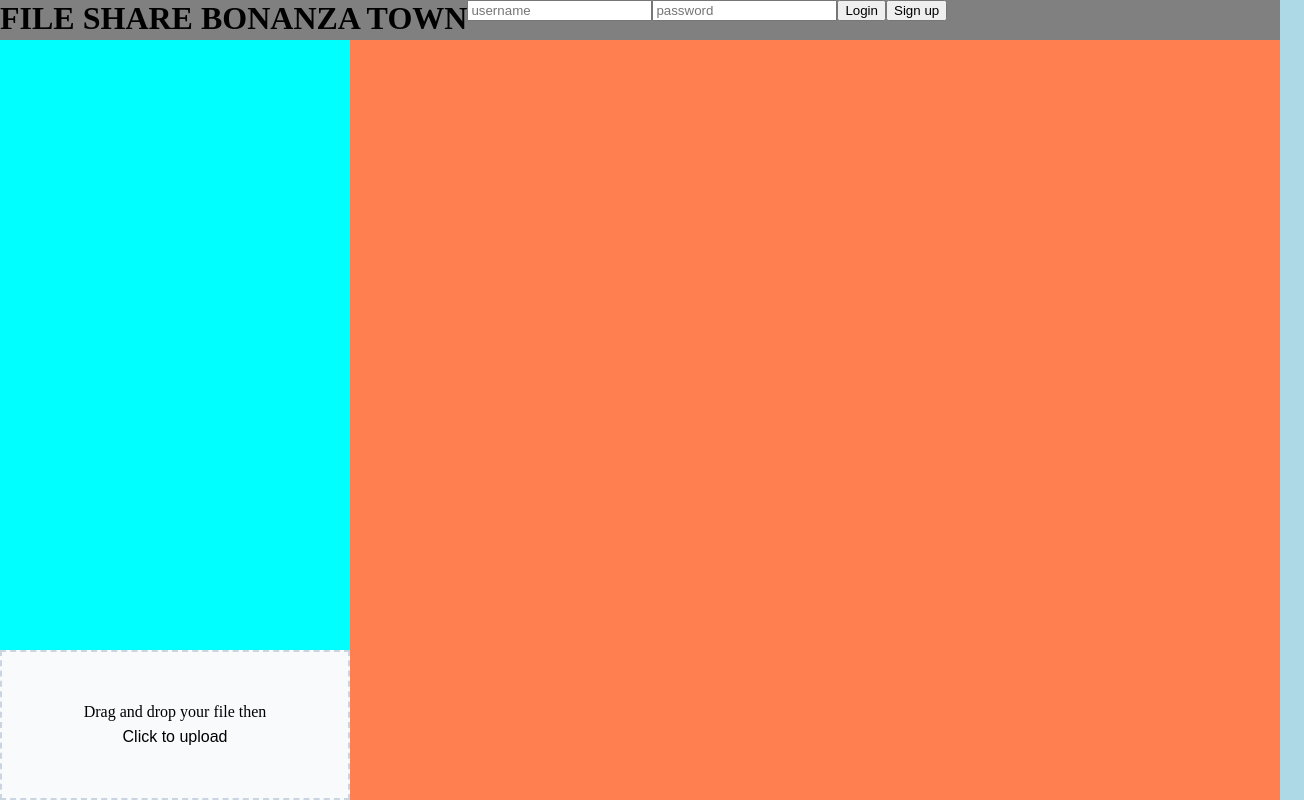
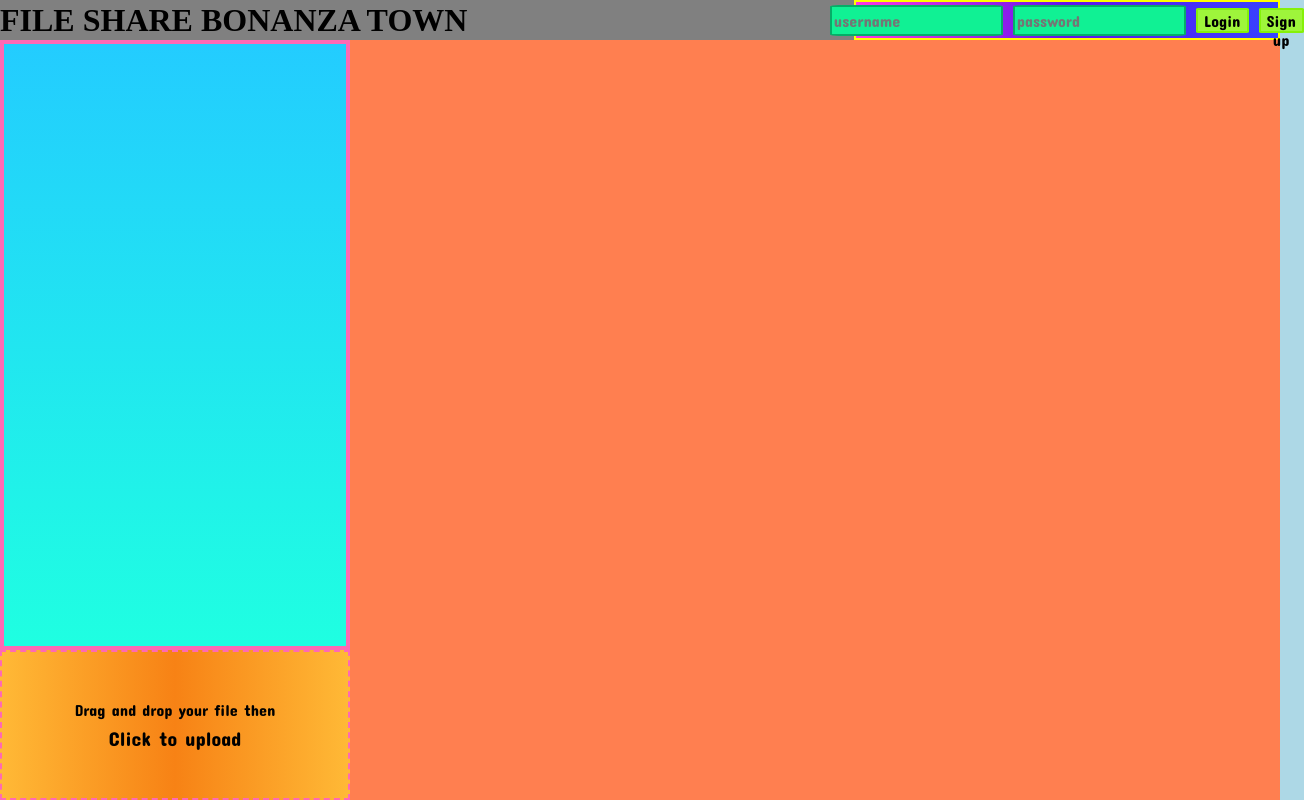
Before and after one commit to Ronagens/bonanza-town, a React app: page / in a window 1280 px wide. Shown: the whole page, 1304 px wide, since content can reach past the window. Built offline with nearby package versions, Linux system fonts and the light colour scheme; no server answers.

Commit message:
Added a bunch of styling

```diff
--- a/client/components/DragDropFile.jsx
+++ b/client/components/DragDropFile.jsx
@@ -62,7 +62,7 @@ const DragDropFile = (props) => {
       <input type="file" id="input-file-upload" multiple={true} onChange={handleChange} />
       <label id="label-file-upload" htmlFor="input-file-upload" className={dragActive ? "drag-active" : "" }>
         <div>
-          <p>Drag and drop your file then</p>
+          <p className="text-groovy">Drag and drop your file then</p>
           <button className="upload-button" onClick={uploadFile}>Click to upload</button>
         </div>
       </label>
--- a/client/components/HeaderNavBar.jsx
+++ b/client/components/HeaderNavBar.jsx
@@ -2,8 +2,22 @@ import React, { useEffect, useState } from 'react';
 
 
 const HeaderNavBar = (props) => {
+  const { user } = props;
 
-
+  if (user) {
+    return (
+      <div className="header-nav-bar">
+        <header>
+          <h1>FILE SHARE BONANZA TOWN</h1>
+        </header>
+        <div className="user-info">
+          <p className="text-groovy" id="username-text">Welcome to the disco, {user.username}</p>
+          <button className="input-button" onClick={(e) => { props.logoutUser(e) }}>Logout</button>
+        </div>
+      </div>
+    )
+  }
+  else {
     return(
       <div className='header-nav-bar'>
         <header>
@@ -11,14 +25,16 @@ const HeaderNavBar = (props) => {
         </header>
         <div className='user-info'>
           <form id="login-form" onSubmit={(e) => { e.preventDefault() }}>
-          <input type="text" id="input-username" placeholder="username" onChange={(e) => props.updateUserInfo(e)} />
-          <input type="text" id="input-password" placeholder="password" onChange={(e) => props.updateUserInfo(e)} />
-          <button onClick={(e) => { props.loginUser(e) }}>Login</button>
-          <button onClick={(e) => { props.createUser(e) }}>Sign up</button>
+            <input type="text" id="input-username" className="input-field" placeholder="username" onChange={(e) => props.updateUserInfo(e)} />
+            <input type="text" id="input-password" className="input-field" placeholder="password" onChange={(e) => props.updateUserInfo(e)} /><br/>
+            <button className="input-button" onClick={(e) => { props.loginUser(e) }}>Login</button>
+            <button className="input-button" onClick={(e) => { props.createUser(e) }}>Sign up</button>
           </form>
         </div>
       </div>
     );
+  }
+
 };
 
 export default HeaderNavBar;
--- a/client/containers/MainContainer.jsx
+++ b/client/containers/MainContainer.jsx
@@ -19,16 +19,16 @@ const MainContainer = () => {
 
   // Array of files on the server
   const [files, setFiles] = useState([]);
-  const [user, setUser] = useState({
+  const [user, setUser] = useState(null);
+  const [userInput, setUserInput] = useState({
     username: null,
-    password: null,
-    files: []
+    password: null
   });
 
   // Get files from server on initial load
   useEffect(() => {
     getFiles();
-  }, [])
+  }, [user])
 
   // Gets all files from server
   function getFiles() {
@@ -73,34 +73,56 @@ const MainContainer = () => {
   }
 
   function updateUserInfo(e) {
-    setUser({
-      ...user,
+    setUserInput({
+      ...userInput,
       username: e.target.parentNode[0].value,
       password: e.target.parentNode[1].value
     })
   }
 
-  function loginUser(e) {
-    console.log(e.target.parentNode[0]);
+  function loginUser() {
+    if (userInput.username && userInput.password) {
+      fetch('/user/login', {
+        method: 'POST',
+        headers: {
+          'Content-type': 'application/json'
+        },
+        body: JSON.stringify({ username: userInput.username, password: userInput.password })
+      })
+      .then(response => response.json())
+      .then(data => {
+        setUser({
+          ...data,
+          password: null
+        })
+        console.log('changed user on login: ', data);
+      })
+      .catch(err => {
+        console.log('Error occured in MainContainer loginUser: ', err);
+      })
+    }
+    else {
+      console.log('me angy');
+    }
   }
 
   function createUser() {
-    if (user.username && user.password) {
+    if (userInput.username && userInput.password) {
       fetch('/user/signup', {
         method: 'POST',
         headers: {
           'Content-type': 'application/json'
         },
-        body: JSON.stringify({ username: user.username, password: user.password })
+        body: JSON.stringify({ username: userInput.username, password: userInput.password })
       })
       .then(response => response.json())
-      .then(data => {{
+      .then(data => {
         setUser({
           ...data,
           password: null
         });
-        console.log('changed user: ', user);
-      }})
+        console.log('changed user on signup: ', data);
+      })
       .catch(err => console.log('Error in MainContainer createUser: ', err));
     }
     else {
@@ -109,9 +131,13 @@ const MainContainer = () => {
     }
   }
 
+  function logoutUser() {
+    setUser(null);
+  }
+
   return(
     <div className="container-main">
-      <HeaderNavBar loginUser={loginUser} createUser={createUser} updateUserInfo={updateUserInfo} />
+      <HeaderNavBar loginUser={loginUser} createUser={createUser} updateUserInfo={updateUserInfo} user={user} logoutUser={logoutUser} />
       <div className="file-navigator">
         <FileNavigator files={files} deleteFile={deleteFile} downloadFile={downloadFile} />
       </div>
--- a/client/index.html
+++ b/client/index.html
@@ -4,6 +4,9 @@
   <meta charset="UTF-8">
   <meta name="viewport" content="width=device-width, initial-scale=1.0">
   <meta http-equiv="X-UA-Compatible" content="ie=edge">
+  <link rel="preconnect" href="https://fonts.googleapis.com">
+  <link rel="preconnect" href="https://fonts.gstatic.com" crossorigin>
+  <link href="https://fonts.googleapis.com/css2?family=Concert+One&display=swap" rel="stylesheet">
   <title>Tristan's solo project bonanza</title>
 </head>
 <body>
--- a/client/stylesheets/styles.css
+++ b/client/stylesheets/styles.css
@@ -28,14 +28,12 @@ p {
   display: flex;
   align-items: center;
   justify-content: center;
-  border-width: 2px;
-  border-style: dashed;
-  border-color: #cbd5e1;
-  background-color: #f8fafc;
+  border: 2px dashed hotpink;
+  background-image: linear-gradient(to right, #ffb936, #f78215, #ffb936);
 }
 
 #label-file-upload.drag-active {
-  background-color: darkgrey;
+  background-image: linear-gradient(to right, #ffb936, #ff6600, #ffb936);;
 }
 
 #drag-file-element {
@@ -47,6 +45,18 @@ p {
   right: 0px;
   bottom: 0px;
   left: 0px;
+}
+
+#login-form {
+  display: flex;
+  align-items: center;
+  justify-content: center;
+  height: 100%;
+  width: 100%;
+}
+
+#username-text {
+  font-size: 20px;
 }
 
 .container-main {
@@ -62,6 +72,8 @@ p {
   background-color: #b5b5cf;
   border: 2px solid #5252b6;
   border-radius: 2%;
+  font-family: 'Concert One', cursive;
+  font-size: 16px;
   color: #5252b6;
   margin: 3px;
   width: 40%;
@@ -71,6 +83,8 @@ p {
   background-color: #5252b6;
   border: 2px solid #b5b5cf;
   border-radius: 2%;
+  font-family: 'Concert One', cursive;
+  font-size: 16px;
   margin: 3px;
   width: 53%;
 }
@@ -80,20 +94,25 @@ p {
   grid-column-end: 3;
   grid-row-start: 1;
   display: inline-flex;
+  align-items: center;
+  justify-content: space-between;
   background-color: grey;
 }
 
 .file-navigator {
   grid-row-start: 2;
   grid-row-end: 3;
-  background-color: aqua;
+  background-image: linear-gradient(#23ccff, #1fffe1);
+  border: 4px solid hotpink;
   overflow: auto;
 }
 
 .file-nav-item {
-  background-color: #8b8bd7;
+  background-image: linear-gradient(#8b8bd7, #a428b4);
   border: 2px solid #b5b5cf;
   border-radius: 2%;
+  font-family: 'Concert One', cursive;
+  font-size: 16px;
   margin: 2px;
 }
 
@@ -103,15 +122,52 @@ p {
   background-color: forestgreen;
 }
 
+.input-field {
+  background-color: #10f194;
+  border: 2px solid #05ad67;
+  border-radius: 5%;
+  font-family: 'Concert One', cursive;
+  font-size: 16px;
+  margin: 5px;
+  height: 25px;
+  font-size: 16px;
+}
+
+.input-button {
+  background-color: #9ef53b;
+  border: 2px solid #85f108;
+  border-radius: 5%;
+  font-family: 'Concert One', cursive;
+  font-size: 16px;
+  margin: 5px;
+  height: 25px;
+  font-size: 16px;
+}
+
+.text-groovy {
+  font-family: 'Concert One', cursive;
+  font-size: 16px;
+}
+
 .upload-button {
   cursor: pointer;
   padding: 0.25rem;
-  font-size: 1rem;
   border: none;
-  font-family: 'Oswald', sans-serif;
+  font-family: 'Concert One', cursive;
+  font-size: 20px;
   background-color: transparent;
 }
 
 .upload-button:hover {
   text-decoration-line: underline;
 }
+
+.user-info {
+  background-image: linear-gradient(to right, #ff36e4, #6013ee, #3643ff);
+  border: 2px solid yellow;
+  display: flex;
+  align-items: center;
+  justify-content: flex-end;
+  height: 36px;
+  width: 33%;
+}
```
Also changed, not shown: 2 other files (tests, documents, lock files or other folders). Lines whose indentation alone changed are shown as unchanged.
